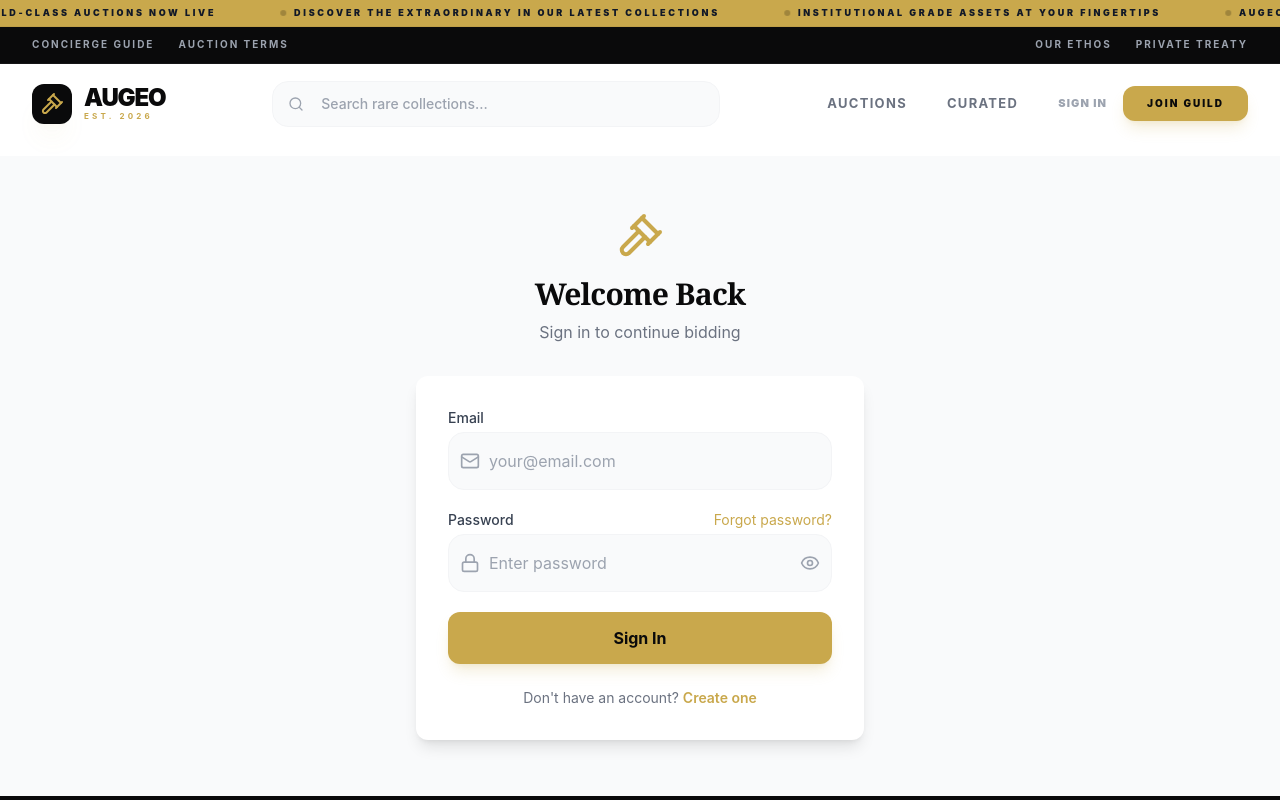
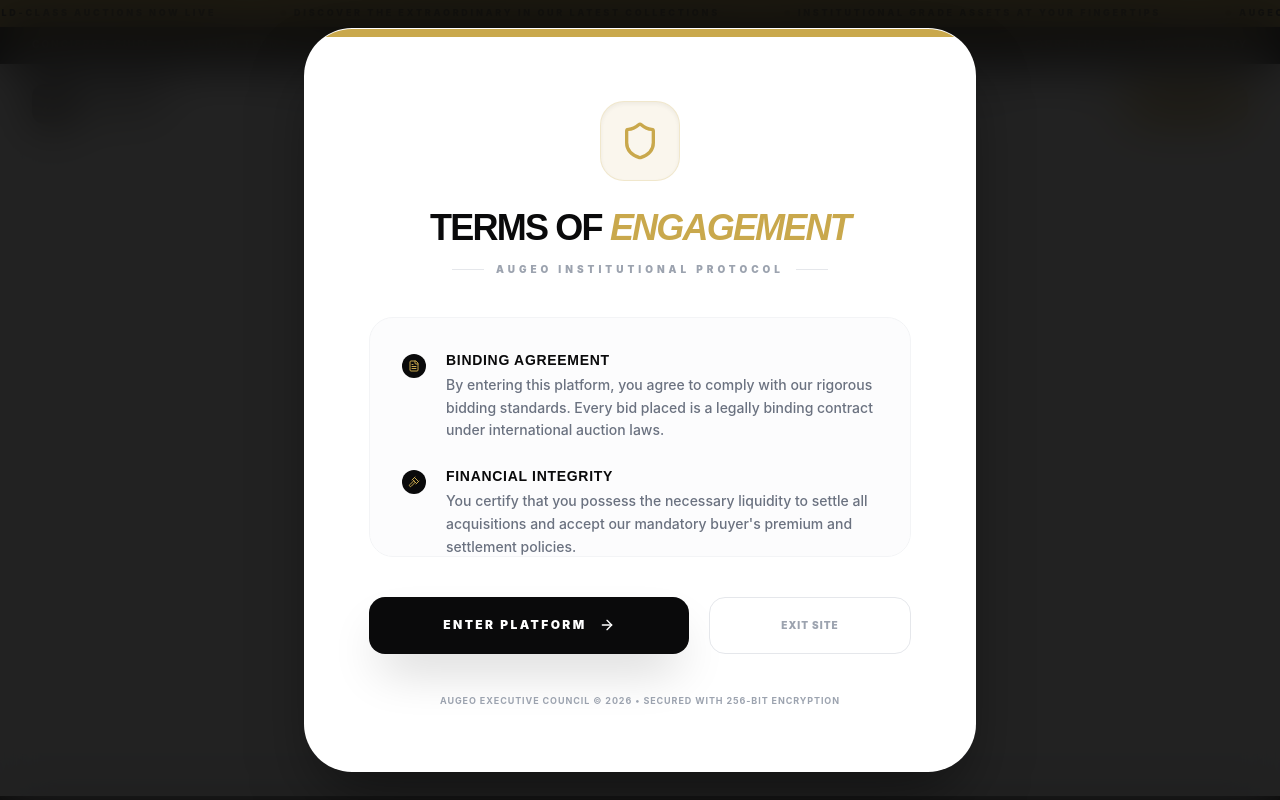
Before and after one commit to Shiv1516/Aurgo, a Next.js app: page /auth/login in a window 1280 px wide. Shown: the top 800 px of the page. Built offline with nearby package versions, Linux system fonts and the light colour scheme; no server answers.

Commit message:
make the term and condition popup

```diff
--- a/src/app/layout.tsx
+++ b/src/app/layout.tsx
@@ -4,6 +4,7 @@ import "./globals.css";
 import Providers from "./providers";
 import Header from "@/components/layout/Header";
 import Footer from "@/components/layout/Footer";
+import TermsPopup from "@/components/common/TermsPopup";
 
 export const metadata: Metadata = {
   title: "Augeo - Premium Auction Platform",
@@ -22,6 +23,7 @@ export default function RootLayout({
       <body className="min-h-screen flex flex-col">
         <Providers>
           <Header />
+          <TermsPopup />
           {children}
           <Footer />
           <Toaster
--- /dev/null
+++ b/src/components/common/TermsPopup.tsx
@@ -0,0 +1,137 @@
+'use client';
+
+import { useState, useEffect } from 'react';
+import { motion, AnimatePresence } from 'framer-motion';
+import { Shield, ArrowRight, Gavel, FileText } from 'lucide-react';
+
+export default function TermsPopup() {
+  const [isOpen, setIsOpen] = useState(false);
+  const [isMounted, setIsMounted] = useState(false);
+
+  useEffect(() => {
+    setIsMounted(true);
+    const accepted = localStorage.getItem('augeo_terms_accepted');
+    if (!accepted) {
+      const timer = setTimeout(() => setIsOpen(true), 1500);
+      return () => clearTimeout(timer);
+    }
+  }, []);
+
+  const handleAccept = () => {
+    localStorage.setItem('augeo_terms_accepted', 'true');
+    setIsOpen(false);
+  };
+
+  const handleReject = () => {
+    window.location.href = 'https://www.google.com';
+  };
+
+  if (!isMounted) return null;
+
+  return (
+    <AnimatePresence>
+      {isOpen && (
+        <div className="fixed inset-0 z-[100] flex items-center justify-center p-4 sm:p-6 overflow-hidden">
+          {/* Backdrop */}
+          <motion.div
+            initial={{ opacity: 0 }}
+            animate={{ opacity: 1 }}
+            exit={{ opacity: 0 }}
+            className="absolute inset-0 bg-[#0a0a0b]/90 backdrop-blur-xl"
+          />
+
+          {/* Modal Container */}
+          <motion.div
+            initial={{ opacity: 0, scale: 0.95, y: 40 }}
+            animate={{ opacity: 1, scale: 1, y: 0 }}
+            exit={{ opacity: 0, scale: 0.95, y: 40 }}
+            transition={{ type: "spring", damping: 25, stiffness: 300 }}
+            className="relative w-full max-w-2xl bg-white rounded-[3rem] shadow-[0_32px_64px_-16px_rgba(0,0,0,0.5)] overflow-hidden border border-white/10"
+          >
+            {/* Top Branding Accent */}
+            <div className="h-2 w-full bg-gold" />
+
+            <div className="p-10 sm:p-16">
+              {/* Header */}
+              <div className="flex flex-col items-center text-center mb-10">
+                <div className="h-20 w-20 bg-gold/10 rounded-3xl flex items-center justify-center mb-6 border border-gold/20 shadow-inner">
+                  <Shield className="h-10 w-10 text-gold" />
+                </div>
+                <h2 className="text-4xl font-black text-dark tracking-tighter uppercase leading-tight mb-3">
+                  Terms of <span className="text-gold italic">Engagement</span>
+                </h2>
+                <div className="flex items-center gap-3">
+                   <div className="h-px w-8 bg-gray-200" />
+                   <p className="text-[10px] font-black text-gray-400 uppercase tracking-[0.4em]">Augeo Institutional Protocol</p>
+                   <div className="h-px w-8 bg-gray-200" />
+                </div>
+              </div>
+
+              {/* Content Area */}
+              <div className="bg-gray-50/50 rounded-3xl p-8 mb-10 border border-gray-100 max-h-[30vh] overflow-y-auto custom-scrollbar">
+                <div className="space-y-6">
+                  <div className="flex gap-5">
+                    <div className="flex-shrink-0 h-6 w-6 rounded-xl bg-dark flex items-center justify-center mt-1">
+                      <FileText className="h-3 w-3 text-gold" />
+                    </div>
+                    <div>
+                      <h4 className="text-sm font-black text-dark uppercase tracking-wider mb-1">Binding Agreement</h4>
+                      <p className="text-sm text-gray-500 leading-relaxed font-medium">
+                        By entering this platform, you agree to comply with our rigorous bidding standards. Every bid placed is a legally binding contract under international auction laws.
+                      </p>
+                    </div>
+                  </div>
+
+                  <div className="flex gap-5">
+                    <div className="flex-shrink-0 h-6 w-6 rounded-xl bg-dark flex items-center justify-center mt-1">
+                      <Gavel className="h-3 w-3 text-gold" />
+                    </div>
+                    <div>
+                      <h4 className="text-sm font-black text-dark uppercase tracking-wider mb-1">Financial Integrity</h4>
+                      <p className="text-sm text-gray-500 leading-relaxed font-medium">
+                        You certify that you possess the necessary liquidity to settle all acquisitions and accept our mandatory buyer&apos;s premium and settlement policies.
+                      </p>
+                    </div>
+                  </div>
+
+                  <div className="flex gap-5">
+                    <div className="flex-shrink-0 h-6 w-6 rounded-xl bg-dark flex items-center justify-center mt-1">
+                      <Shield className="h-3 w-3 text-gold" />
+                    </div>
+                    <div>
+                      <h4 className="text-sm font-black text-dark uppercase tracking-wider mb-1">Authenticated Privacy</h4>
+                      <p className="text-sm text-gray-500 leading-relaxed font-medium">
+                        Your participation is subject to our enhanced KYC/AML verification protocols. We maintain absolute discretion over platform access and bidding privileges.
+                      </p>
+                    </div>
+                  </div>
+                </div>
+              </div>
+
+              {/* Action Buttons */}
+              <div className="flex flex-col sm:flex-row gap-5">
+                <button
+                  onClick={handleAccept}
+                  className="flex-[2] px-10 py-5 bg-[#0a0a0b] hover:bg-gold text-white hover:text-dark font-black rounded-2xl transition-all duration-500 flex items-center justify-center gap-3 group uppercase tracking-[0.2em] text-xs shadow-2xl shadow-black/20"
+                >
+                  Enter Platform <ArrowRight className="h-4 w-4 group-hover:translate-x-1 transition-transform" />
+                </button>
+                <button
+                  onClick={handleReject}
+                  className="flex-1 px-10 py-5 bg-white hover:bg-gray-50 text-gray-400 hover:text-dark font-black rounded-2xl transition-all duration-500 uppercase tracking-widest text-[10px] border border-gray-200"
+                >
+                  Exit Site
+                </button>
+              </div>
+
+              {/* Footer Meta */}
+              <p className="text-center text-[9px] text-gray-400 mt-10 font-bold tracking-widest uppercase">
+                Augeo Executive Council &copy; 2026 &bull; Secured with 256-bit Encryption
+              </p>
+            </div>
+          </motion.div>
+        </div>
+      )}
+    </AnimatePresence>
+  );
+}
```
